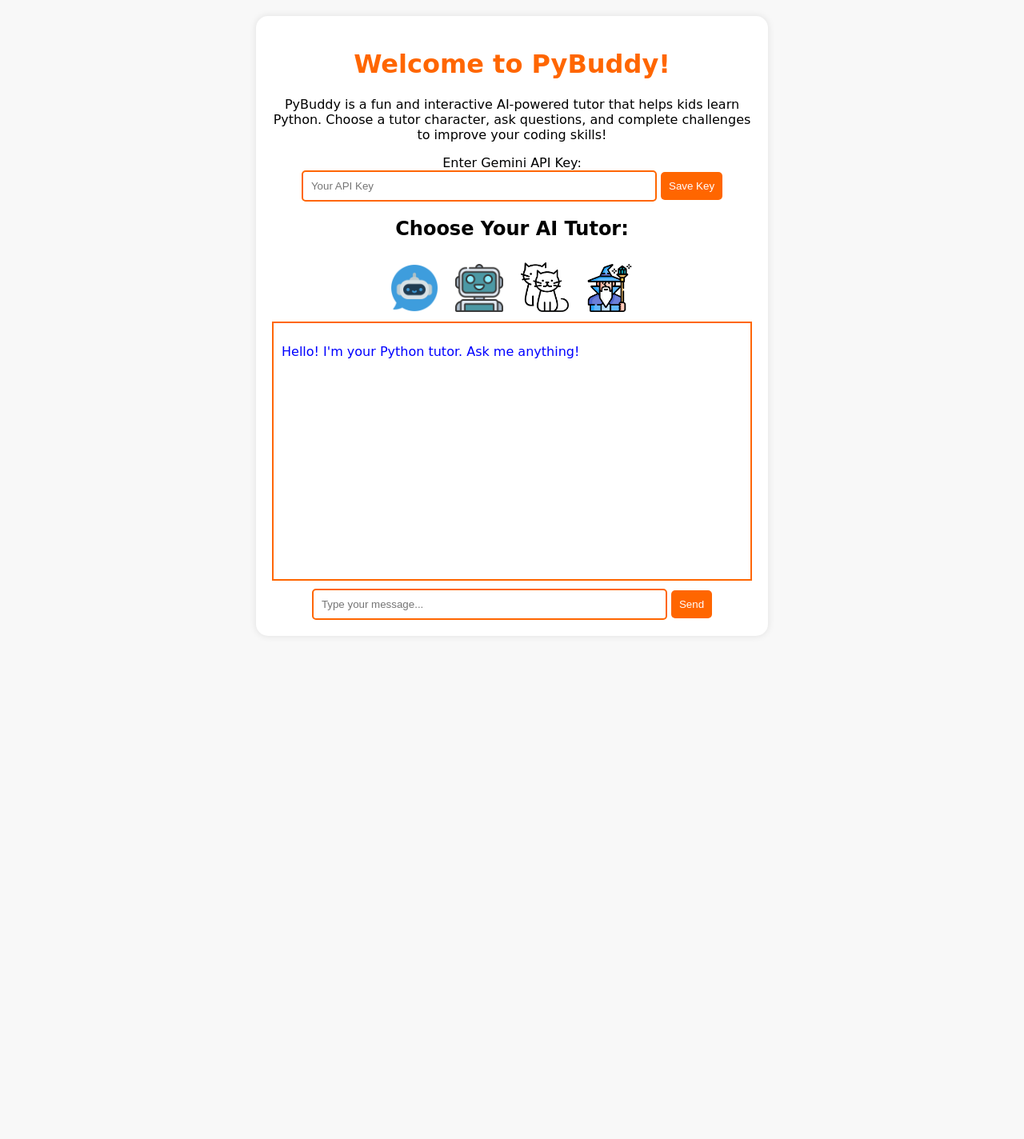
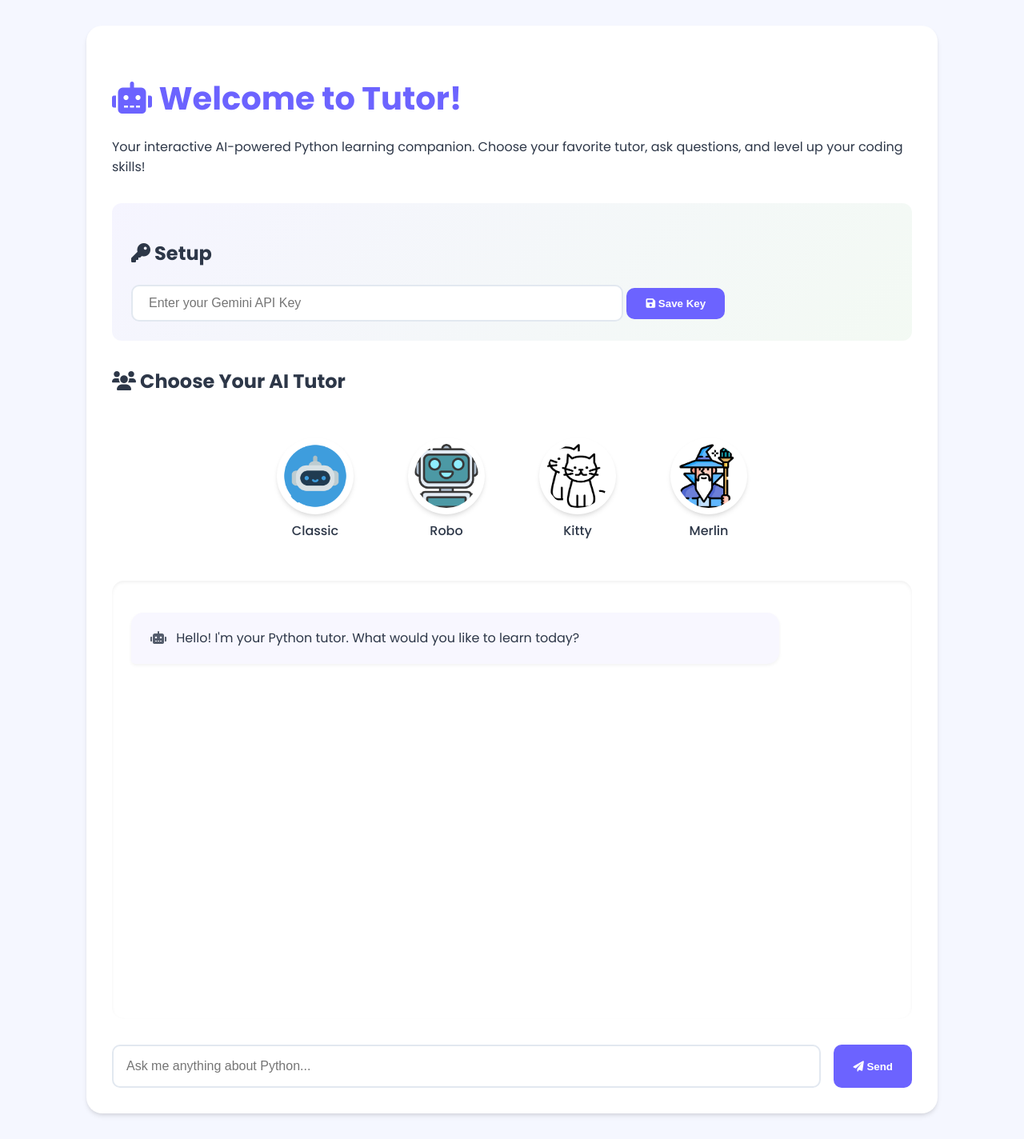
Before and after one commit to anilbabub2003/skc_saisumanth_pythontutor, a Flask app: page / in a window 1280 px wide. Shown: the whole page at 80% size. Before the commit the page ends 775 px from the top, so only its background shows below. Run offline with Flask 3, Linux system fonts and the light colour scheme.

Commit message:
Updated chat UI and character messages

````diff
--- a/app.py
+++ b/app.py
@@ -42,11 +42,15 @@ def chat():
     try:
         model = genai.GenerativeModel("gemini-1.5-flash")
 
+        # Updated preprompt for Python-only responses and natural conversation
+        preprompt = """You are a Python AI assistant. So please maintain the Python code format and don't write in any other language as you are a Python AI assistant. And you can answer in normal English text
+        when user just asks you a question. and also try to understand if user is asking for a code related."""
+
         # Apply character-specific response style
         if character in CHARACTER_STYLES:
-            response = model.generate_content(f"generate {user_message} as you are your {character}")
+            response = model.generate_content(f"{preprompt} {user_message} as you are your {character}")
         else:
-            response = model.generate_content(user_message)
+            response = model.generate_content(f"{preprompt} {user_message}")
 
         ai_reply = re.sub(r'\*\*', '', response.text)
         return jsonify({"reply": ai_reply})
--- a/static/script.js
+++ b/static/script.js
@@ -1,21 +1,69 @@
-let selectedCharacter = "robot";
+let selectedCharacter = "default";
 
 function setCharacter(character) {
-    selectedCharacter = character;
-    if (!selectedCharacter) {
-        return;
+    // Remove active class from all characters
+    document.querySelectorAll('.character-card').forEach(card => {
+        card.classList.remove('active');
+    });
+
+    // Add active class to selected character
+    const selectedCard = document.querySelector(`.character-card[onclick*="${character}"]`);
+    if (selectedCard) {
+        selectedCard.classList.add('active');
     }
 
-    // Send selected character to the backend to persist it in the session
+    selectedCharacter = character;
+
+    // Update the initial bot message based on character
+    const initialMessages = {
+        'default': ': Write a Python function that checks if a number is even or odd!',
+        'robot': ' : Write a Python function that checks if a number is even or odd!',
+        'cat': ' : Write a Python script that prints \'Meow\' 5 times!',
+        'wizard': '🧙 : Use Python to create a magical name generator!'
+    };
+
     fetch("/set_character", {
         method: "POST",
         headers: { "Content-Type": "application/json" },
         body: JSON.stringify({ character: character })
     })
     .then(response => response.json())
-    .then(data => alert(data.message))
+    .then(data => {
+        showToast(data.message);
+
+        // Update the initial message
+        const chatBox = document.getElementById('chat-box');
+        const firstMessage = chatBox.querySelector('.message.bot');
+        if (firstMessage) {
+            firstMessage.innerHTML = `<i class="fas fa-${character === 'default' ? 'robot' : character}"></i> ${initialMessages[character]}`;
+        }
+    })
     .catch(error => console.error("Error:", error));
 }
+
+function showToast(message) {
+    const toast = document.createElement('div');
+    toast.className = 'toast';
+    toast.innerText = message;
+    document.body.appendChild(toast);
+
+    setTimeout(() => {
+        toast.classList.add('show');
+        setTimeout(() => {
+            toast.classList.remove('show');
+            setTimeout(() => {
+                document.body.removeChild(toast);
+            }, 300);
+        }, 2000);
+    }, 100);
+}
+
+// Add event listener for Enter key in input field
+document.getElementById('user-input').addEventListener('keypress', function(e) {
+    if (e.key === 'Enter') {
+        sendMessage();
+    }
+});
 
 function setApiKey() {
     let apiKey = document.getElementById("api-key").value;
@@ -34,15 +82,31 @@ function setApiKey() {
     .catch(error => console.error("Error:", error));
 }
 
+function formatResponse(text) {
+    // Format code blocks
+    text = text.replace(/```python([\s\S]*?)```/g, function(match, code) {
+        return `<pre><code>${code.trim()}</code></pre>`;
+    });
+
+    // Format bullet points
+    text = text.replace(/\* (.*?)(\n|$)/g, '<li>$1</li>');
+    if (text.includes('<li>')) {
+        text = '<ul>' + text + '</ul>';
+    }
+
+    return text;
+}
+
 function sendMessage() {
     let userInput = document.getElementById("user-input").value;
     if (!userInput.trim()) return;
 
     let chatBox = document.getElementById("chat-box");
 
-    let userMessage = document.createElement("p");
-    userMessage.className = "user";
-    userMessage.innerText = userInput;
+    // Create user message
+    let userMessage = document.createElement("div");
+    userMessage.className = "message user";
+    userMessage.innerHTML = userInput;
     chatBox.appendChild(userMessage);
 
     document.getElementById("user-input").value = "";
@@ -50,20 +114,23 @@ function sendMessage() {
     fetch("/chat", {
         method: "POST",
         headers: { "Content-Type": "application/json" },
-        body: JSON.stringify({ message: userInput }) // No need to send character here, it's managed by session
+        body: JSON.stringify({ message: userInput })
     })
     .then(response => response.json())
     .then(data => {
-        let botMessage = document.createElement("p");
-        botMessage.className = `bot ${selectedCharacter}`; // Add character-specific styling
-        botMessage.innerText = data.reply;
+        // Create bot message with formatted response
+        let botMessage = document.createElement("div");
+        botMessage.className = `message bot ${selectedCharacter}`;
+        botMessage.innerHTML = `
+            <i class="fas fa-${selectedCharacter === 'default' ? 'robot' : selectedCharacter}"></i>
+            ${formatResponse(data.reply)}
+        `;
         chatBox.appendChild(botMessage);
 
-        // Generate character-specific challenges if message includes 'challenge'
+        // Update challenge message styling if needed
         if (userInput.toLowerCase().includes("challenge")) {
-            let challengeMessage = document.createElement("p");
-            challengeMessage.className = "bot challenge";
-
+            let challengeMessage = document.createElement("div");
+            challengeMessage.className = "message bot challenge";
             let challenges = {
                 "robot": "🤖 [Robot] Challenge: Write a Python function that checks if a number is even or odd!",
                 "cat": "🐱 [Cat] Challenge: Write a Python script that prints 'Meow' 5 times!",
@@ -71,7 +138,7 @@ function sendMessage() {
                 "default": "🤖 [Robot] Challenge: Write a Python function that checks if a number is even or odd!"
             };
 
-            challengeMessage.innerText = challenges[selectedCharacter];
+            challengeMessage.innerHTML = `<i class="fas fa-${selectedCharacter === 'default' ? 'robot' : selectedCharacter}"></i>${challenges[selectedCharacter]}`;
             chatBox.appendChild(challengeMessage);
         }
 
--- a/static/styles.css
+++ b/static/styles.css
@@ -1,64 +1,233 @@
+:root {
+  --primary-color: #6C63FF;
+  --secondary-color: #4CAF50;
+  --background-color: #F5F7FF;
+  --chat-bg: #FFFFFF;
+  --text-primary: #2D3748;
+  --text-secondary: #718096;
+  --shadow: 0 4px 6px -1px rgba(0, 0, 0, 0.1), 0 2px 4px -1px rgba(0, 0, 0, 0.06);
+}
+
 body {
-    font-family: "Comic Sans MS", cursive, sans-serif;
-    background-color: #f8f8f8;
-    text-align: center;
+    font-family: 'Poppins', sans-serif;
+    background-color: var(--background-color);
+    color: var(--text-primary);
+    line-height: 1.6;
+    margin: 0;
+    padding: 0;
 }
 
 .container {
-    max-width: 600px;
-    margin: 20px auto;
-    padding: 20px;
-    background: white;
-    border-radius: 15px;
-    box-shadow: 0px 0px 10px rgba(0, 0, 0, 0.1);
+    max-width: 1000px;
+    margin: 2rem auto;
+    padding: 2rem;
+    background: var(--chat-bg);
+    border-radius: 20px;
+    box-shadow: var(--shadow);
 }
 
 h1 {
-    color: #ff6600;
+    color: var(--primary-color);
+    font-size: 2.5rem;
+    margin-bottom: 1rem;
+    font-weight: 700;
 }
 
-.character-selection img {
-    width: 60px;
-    cursor: pointer;
-    margin: 8px;
-    transition: transform 0.2s;
+.api-key-section {
+    background: linear-gradient(135deg, #6C63FF11, #4CAF5011);
+    padding: 1.5rem;
+    border-radius: 12px;
+    margin: 2rem 0;
 }
 
-.character-selection img:hover {
-    transform: scale(1.1);
+#api-key {
+    width: 60%;
+    padding: 12px 20px;
+    border: 2px solid #E2E8F0;
+    border-radius: 10px;
+    font-size: 1rem;
+    transition: all 0.3s ease;
+}
+
+#api-key:focus {
+    border-color: var(--primary-color);
+    outline: none;
+    box-shadow: 0 0 0 3px rgba(108, 99, 255, 0.2);
+}
+
+.character-selection {
+    display: flex;
+    justify-content: center;
+    gap: 2rem;
+    margin: 2rem 0;
+}
+
+.character-card {
+    display: flex;
+    flex-direction: column;
+    align-items: center;
+    gap: 0.5rem;
+    cursor: pointer;
+    padding: 1rem;
+    border-radius: 12px;
+    transition: all 0.3s ease;
+    border: 2px solid transparent;
+}
+
+.character-card.active {
+    background: rgba(108, 99, 255, 0.1);
+    border-color: var(--primary-color);
+}
+
+.character-card img {
+    width: 80px;
+    height: 80px;
+    border-radius: 50%;
+    padding: 0.5rem;
+    background: white;
+    box-shadow: var(--shadow);
+    transition: all 0.3s ease;
+}
+
+.character-card span {
+    font-weight: 500;
+    color: var(--text-primary);
+}
+
+.character-card:hover img {
+    transform: translateY(-5px);
+    box-shadow: 0 10px 15px -3px rgba(0, 0, 0, 0.1);
 }
 
 .chat-box {
-    height: 300px;
+    height: 500px;
     overflow-y: auto;
-    border: 2px solid #ff6600;
-    padding: 10px;
-    margin-bottom: 10px;
-    background: #fff;
+    padding: 1.5rem;
+    margin: 2rem 0;
+    background: white;
+    border-radius: 15px;
+    box-shadow: inset 0 2px 4px 0 rgba(0, 0, 0, 0.06);
+}
+
+.message {
+    margin: 1rem 0;
+    padding: 1.2rem 1.5rem;
+    border-radius: 15px;
+    max-width: 80%;
+    background: #F8F7FF;
+    box-shadow: 0 2px 4px rgba(0, 0, 0, 0.05);
+}
+
+/* Code block styling */
+.message pre {
+    background: #1E1E3F;
+    padding: 1rem;
+    border-radius: 8px;
+    margin: 0.8rem 0;
+    overflow-x: auto;
+}
+
+.message code {
+    font-family: 'Fira Code', monospace;
+    color: #FFFFFF;
+    display: block;
+    white-space: pre-wrap;
+}
+
+/* Bullet points styling */
+.message ul {
+    margin: 0.5rem 0;
+    padding-left: 1.5rem;
+}
+
+.message li {
+    margin: 0.5rem 0;
+    line-height: 1.5;
+}
+
+/* Function description styling */
+.message .function-desc {
+    margin-bottom: 1rem;
+    color: #4A5568;
 }
 
 .bot {
-    color: blue;
-    text-align: left;
+    margin-right: auto;
+    color: var(--text-primary);
+    background: #F8F7FF;
+    border-bottom-left-radius: 5px;
 }
 
 .user {
-    color: green;
-    text-align: right;
+    margin-left: auto;
+    background: var(--primary-color);
+    color: white;
+    border-bottom-right-radius: 5px;
 }
 
-input {
-    width: 70%;
-    padding: 10px;
-    border: 2px solid #ff6600;
-    border-radius: 5px;
+/* Add icon styling */
+.message i {
+    margin-right: 8px;
+    opacity: 0.8;
+}
+
+.chat-input-container {
+    display: flex;
+    gap: 1rem;
+    margin-top: 1rem;
+}
+
+#user-input {
+    flex: 1;
+    padding: 1rem;
+    border: 2px solid #E2E8F0;
+    border-radius: 10px;
+    font-size: 1rem;
+    transition: all 0.3s ease;
+}
+
+#user-input:focus {
+    border-color: var(--primary-color);
+    outline: none;
+    box-shadow: 0 0 0 3px rgba(108, 99, 255, 0.2);
 }
 
 button {
-    padding: 10px;
+    padding: 12px 24px;
     border: none;
-    background: #ff6600;
+    background: var(--primary-color);
     color: white;
+    font-weight: 600;
+    border-radius: 10px;
     cursor: pointer;
-    border-radius: 5px;
+    transition: all 0.3s ease;
 }
+
+button:hover {
+    transform: translateY(-2px);
+    box-shadow: 0 4px 12px rgba(108, 99, 255, 0.3);
+}
+
+/* Custom scrollbar */
+::-webkit-scrollbar {
+    width: 8px;
+}
+
+::-webkit-scrollbar-track {
+    background: #F1F1F1;
+}
+
+::-webkit-scrollbar-thumb {
+    background: var(--primary-color);
+    border-radius: 10px;
+}
+
+/* Animations */
+@keyframes fadeIn {
+    from { opacity: 0; transform: translateY(10px); }
+    to { opacity: 1; transform: translateY(0); }
+}
+
+.message {
+    animation: fadeIn 0.3s ease-out;
+}
--- a/templates/index.html
+++ b/templates/index.html
@@ -3,32 +3,61 @@
 <head>
     <meta charset="UTF-8">
     <meta name="viewport" content="width=device-width, initial-scale=1.0">
-    <title>PyBuddy - AI Python Tutor</title>
+    <title>Tutor - Modern AI Python Tutor</title>
     <link rel="stylesheet" href="{{ url_for('static', filename='styles.css') }}">
+    <link href="https://fonts.googleapis.com/css2?family=Poppins:wght@400;500;600;700&display=swap" rel="stylesheet">
+    <link href="https://cdnjs.cloudflare.com/ajax/libs/font-awesome/6.0.0/css/all.min.css" rel="stylesheet">
+    <link href="https://fonts.googleapis.com/css2?family=Fira+Code:wght@400;500&display=swap" rel="stylesheet">
 </head>
 <body>
     <div class="container">
-        <h1>Welcome to PyBuddy!</h1>
-        <p>PyBuddy is a fun and interactive AI-powered tutor that helps kids learn Python. Choose a tutor character, ask questions, and complete challenges to improve your coding skills!</p>
+        <h1><i class="fas fa-robot"></i> Welcome to Tutor!</h1>
+        <p class="intro-text">Your interactive AI-powered Python learning companion. Choose your favorite tutor, ask questions, and level up your coding skills!</p>
 
-        <label for="api-key">Enter Gemini API Key:</label>
-        <input type="text" id="api-key" placeholder="Your API Key">
-        <button onclick="setApiKey()">Save Key</button>
-
-        <h2>Choose Your AI Tutor:</h2>
-        <div class="character-selection">
-            <img src="{{ url_for('static', filename='characters/chatbot.png') }}" onclick="setCharacter('default')" alt="default">
-            <img src="{{ url_for('static', filename='characters/robot.png') }}" onclick="setCharacter('robot')" alt="Robot">
-            <img src="{{ url_for('static', filename='characters/cat.png') }}" onclick="setCharacter('cat')" alt="Cat">
-            <img src="{{ url_for('static', filename='characters/wizard.png') }}" onclick="setCharacter('wizard')" alt="Wizard">
+        <div class="api-key-section">
+            <h2><i class="fas fa-key"></i> Setup</h2>
+            <div class="input-group">
+                <input type="text" id="api-key" placeholder="Enter your Gemini API Key">
+                <button onclick="setApiKey()" class="primary-btn">
+                    <i class="fas fa-save"></i> Save Key
+                </button>
+            </div>
         </div>
 
-        <div class="chat-box" id="chat-box">
-            <p class="bot">Hello! I'm your Python tutor. Ask me anything!</p>
+        <h2><i class="fas fa-users"></i> Choose Your AI Tutor</h2>
+        <div class="character-selection">
+            <div class="character-card" onclick="setCharacter('default')">
+                <img src="{{ url_for('static', filename='characters/chatbot.png') }}" alt="default">
+                <span>Classic</span>
+            </div>
+            <div class="character-card" onclick="setCharacter('robot')">
+                <img src="{{ url_for('static', filename='characters/robot.png') }}" alt="Robot">
+                <span>Robo</span>
+            </div>
+            <div class="character-card" onclick="setCharacter('cat')">
+                <img src="{{ url_for('static', filename='characters/cat.png') }}" alt="Cat">
+                <span>Kitty</span>
+            </div>
+            <div class="character-card" onclick="setCharacter('wizard')">
+                <img src="{{ url_for('static', filename='characters/wizard.png') }}" alt="Wizard">
+                <span>Merlin</span>
+            </div>
         </div>
 
-        <input type="text" id="user-input" placeholder="Type your message...">
-        <button onclick="sendMessage()">Send</button>
+        <div class="chat-container">
+            <div class="chat-box" id="chat-box">
+                <div class="message bot">
+                    <i class="fas fa-robot"></i> Hello! I'm your Python tutor. What would you like to learn today?
+                </div>
+            </div>
+
+            <div class="chat-input-container">
+                <input type="text" id="user-input" placeholder="Ask me anything about Python...">
+                <button onclick="sendMessage()" class="send-btn">
+                    <i class="fas fa-paper-plane"></i> Send
+                </button>
+            </div>
+        </div>
     </div>
 
     <script src="{{ url_for('static', filename='script.js') }}"></script>
````
Also changed, not shown: 1 other file.
